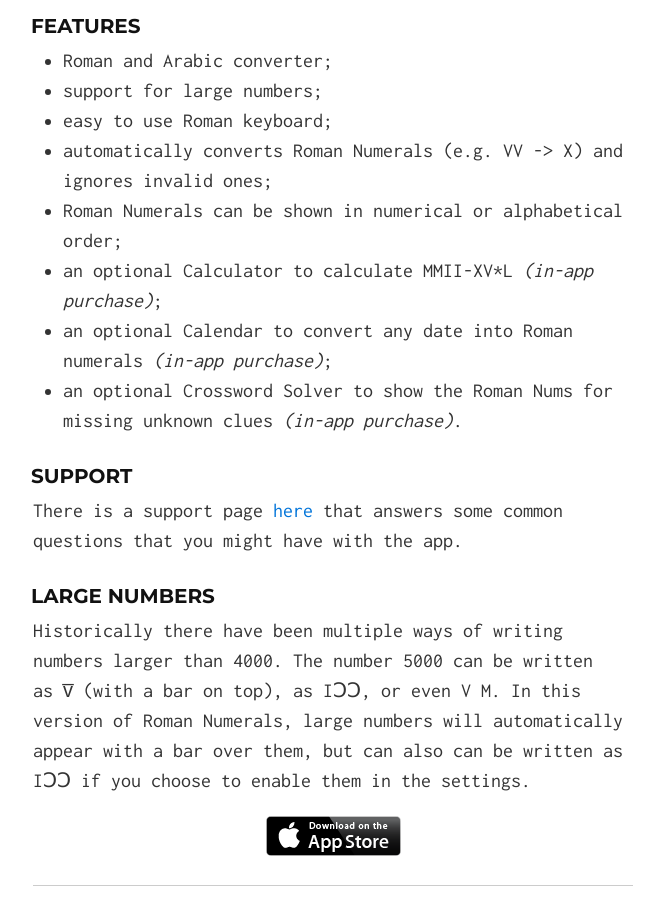
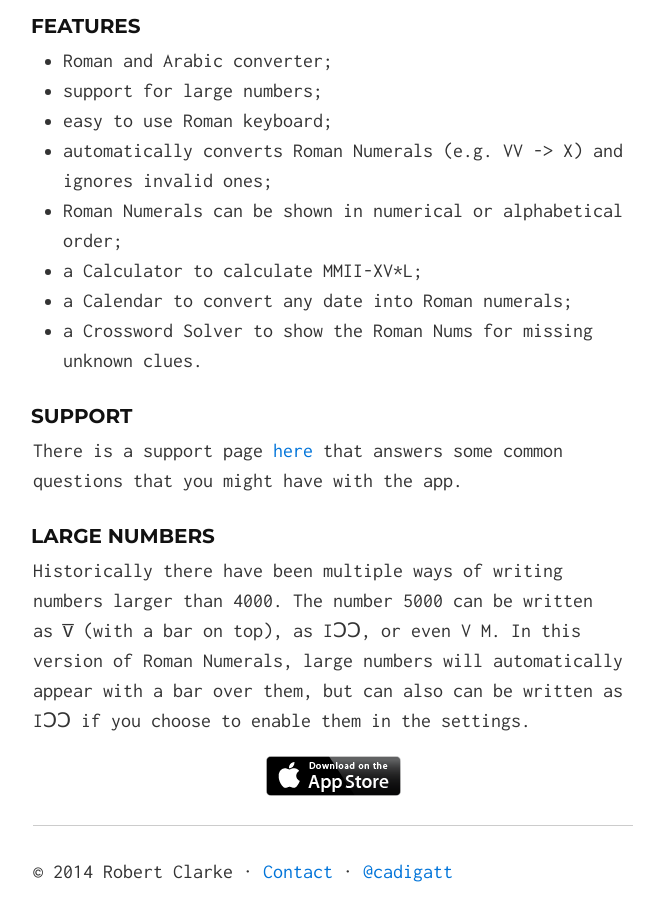
Before and after one commit to cadigatt/cadigatt.github.io, a Jekyll site: the page built from apps/romannums.md, in a window 1280 px wide and 900 px high, scrolled down 1029 px. Shown: the whole window, without its empty margins (307-971 px from the left). Built offline with Jekyll 4.4.1, drawn with Linux system fonts in a browser that asks for light colours; Markdown is read by kramdown in place of the engine named in the settings; comment, search, counter and statistics services are not loaded.

Commit message:
new versions of Numbery and Roman Nums

```diff
--- a/apps/romannums.md
+++ b/apps/romannums.md
@@ -18,9 +18,9 @@ To use it just choose whether you want to convert from Roman numerals or from Ar
   * easy to use Roman keyboard;
   * automatically converts Roman Numerals (e.g. VV -> X) and ignores invalid ones;
   * Roman Numerals can be shown in numerical or alphabetical order;
-  * an optional Calculator to calculate MMII-XV*L _(in-app purchase)_;
-  * an optional Calendar to convert any date into Roman numerals _(in-app purchase)_;
-  * an optional Crossword Solver to show the Roman Nums for missing unknown clues _(in-app purchase)_.
+  * a Calculator to calculate MMII-XV*L;
+  * a Calendar to convert any date into Roman numerals;
+  * a Crossword Solver to show the Roman Nums for missing unknown clues.
 
 ### Support
 
@@ -29,7 +29,6 @@ There is a support page [here](/romannums/support/) that answers some common que
 
 ### Large numbers
 
-
 Historically there have been multiple ways of writing numbers larger than 4000. The number 5000 can be written as v̅ (with a bar on top), as IↃↃ, or even V M. In this version of Roman Numerals, large numbers will automatically appear with a bar over them, but can also can be written as IↃↃ if you choose to enable them in the settings.
 
 <p style="text-align: center;"><a href="http://appstore.com/robclarke/romannumerals"><img class="aligncenter" title="Available on the iPhone App Store" alt="Available on the iPhone App Store" src="/assets/images/Download_on_the_App_Store_Badge_US-UK_135x40.png" width="135" height="40"></a></p>
```
Also changed, not shown: apps/numbery.md (+2 -2 lines).
